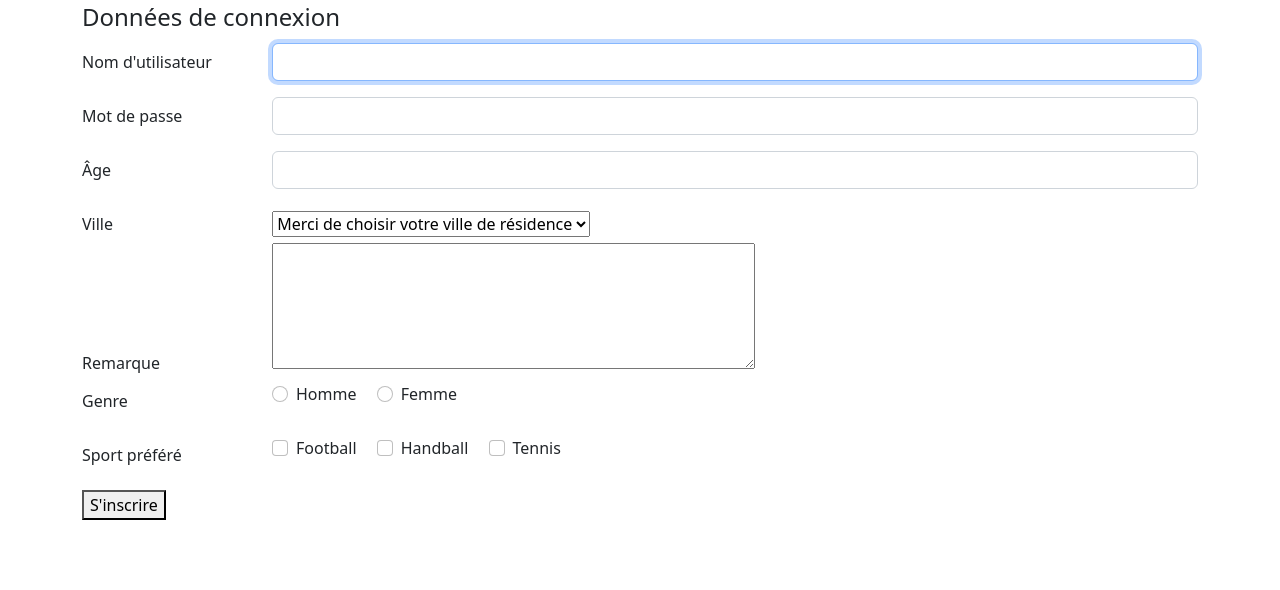
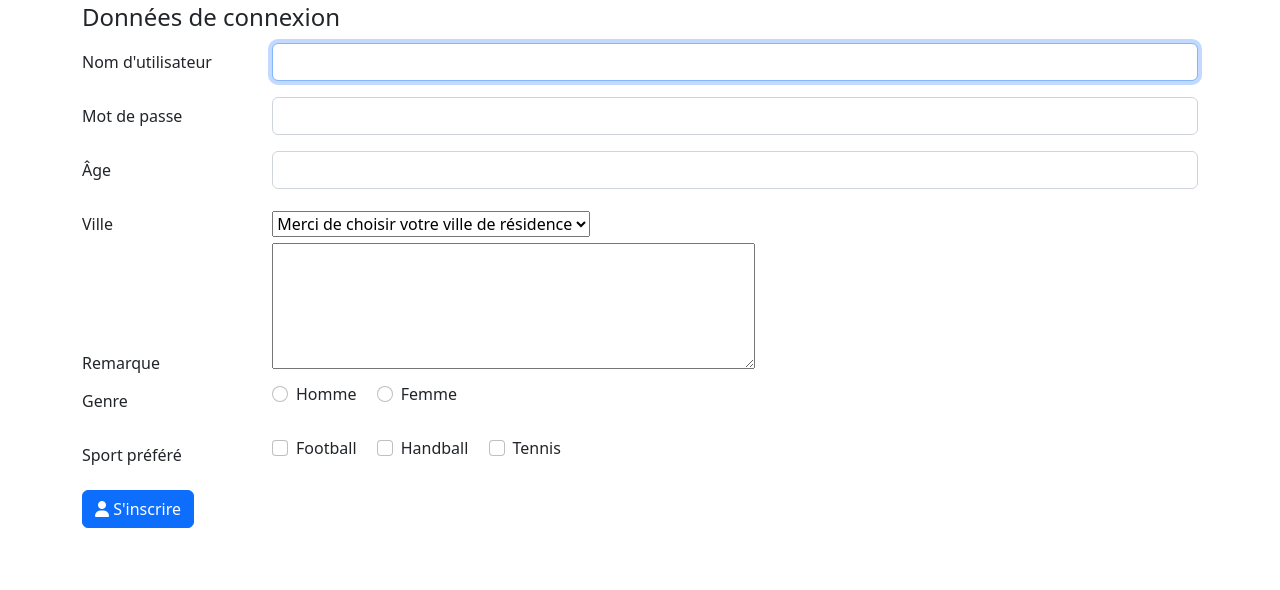
Before and after one commit to myalcin60/php-web, a PHP site: page /inscription.php in a window 1280 px wide. Shown: the part 57-647 px from the top of the page. Run offline with PHP 8.4, Linux system fonts and the light colour scheme; some libraries are stand-ins or nearby versions.

Commit message:
site font awesome

```diff
--- a/inscription.php
+++ b/inscription.php
@@ -6,7 +6,7 @@
     <meta name="viewport" content="width=device-width, initial-scale=1.0">
     <title>Inscription</title>
     <link href="https://cdn.jsdelivr.net/npm/bootstrap@5.2.3/dist/css/bootstrap.min.css" rel="stylesheet" integrity="sha384-rbsA2VBKQhggwzxH7pPCaAqO46MgnOM80zW1RWuH61DGLwZJEdK2Kadq2F9CUG65" crossorigin="anonymous">
-
+    <script src="https://kit.fontawesome.com/a6c393237d.js"></script>
 </head>
 
 <body>
@@ -90,7 +90,8 @@
 
             </div>
             <div>
-                <button>
+                <button class="btn btn-primary">
+                    <i class="fa-solid fa-user"></i>
                     S'inscrire
                 </button>
             </div>
```
